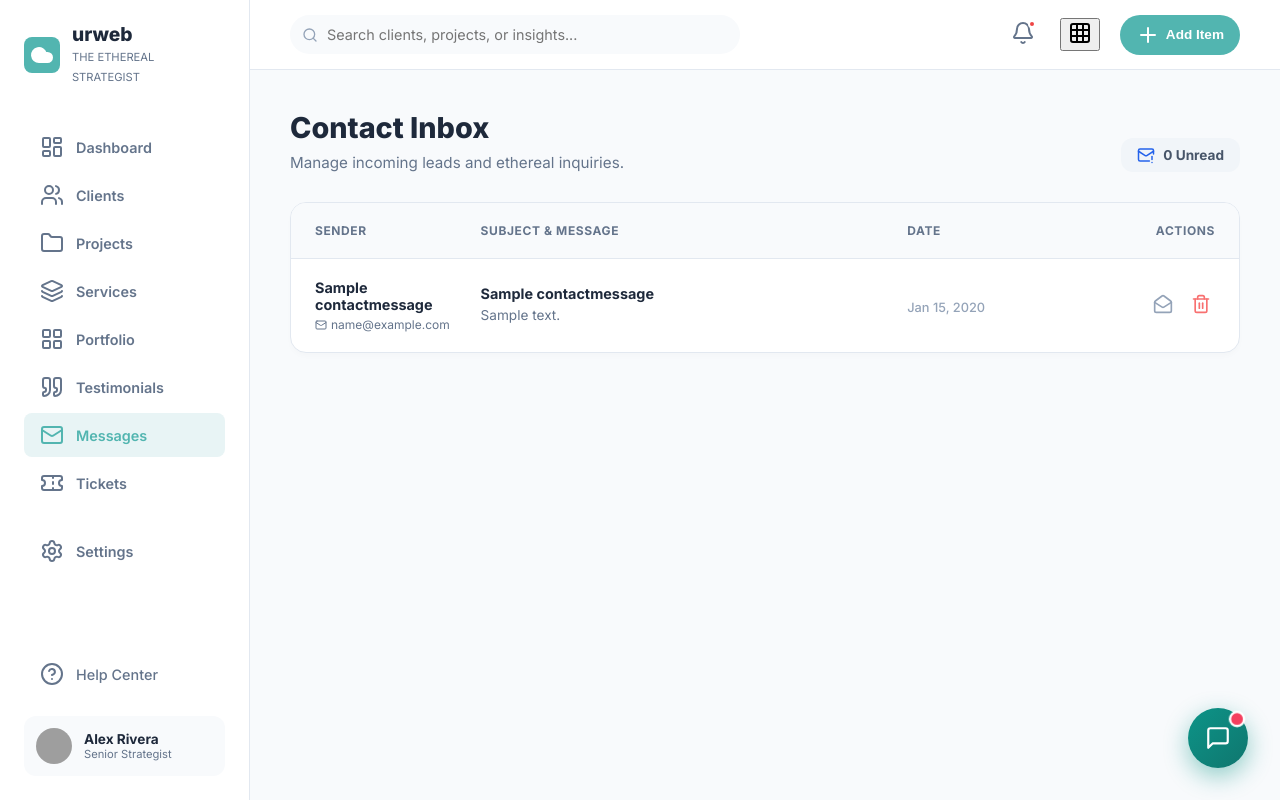
After one commit to Saiful-Haque/urweb, a Django app: page /dashboard/messages/ in a window 1280 px wide. The commit adds this page. Run offline with Django 5.2, Linux system fonts and the light colour scheme; a user stored in the database is signed in; tables that the repository leaves empty hold one stand-in row (values such as "Sample post"); one stand-in notice (Sample message) is shown; grey boxes are pictures that could not be loaded.

Commit message:
feat: Phase 6 - Add Contact Message Inbox with Read/Unread Tracking

```diff
--- a/core/models.py
+++ b/core/models.py
@@ -15,6 +15,7 @@ class ContactMessage(models.Model):
     email = models.EmailField()
     subject = models.CharField(max_length=200)
     message = models.TextField()
+    is_read = models.BooleanField(default=False)
     created_at = models.DateTimeField(auto_now_add=True)
 
     def __str__(self):
--- a/core/templates/core/admin_base.html
+++ b/core/templates/core/admin_base.html
@@ -56,6 +56,9 @@
             </a>
             <a href="{% url 'core:testimonials_manager' %}" class="nav-item {% if active_tab == 'testimonials' %}active{% endif %}">
                 <i data-lucide="quote"></i> Testimonials
+            </a>
+            <a href="{% url 'core:messages_inbox' %}" class="nav-item {% if active_tab == 'messages' %}active{% endif %}">
+                <i data-lucide="mail"></i> Messages
             </a>
             <a href="#" class="nav-item {% if active_tab == 'tickets' %}active{% endif %}">
                 <i data-lucide="ticket"></i> Tickets
--- /dev/null
+++ b/core/templates/core/messages_inbox.html
@@ -0,0 +1,176 @@
+{% extends "core/admin_base.html" %}
+
+{% block title %}Inbox | urweb{% endblock %}
+
+{% block admin_content %}
+
+<!-- Toast Messages -->
+{% if messages %}
+<div id="toast-container" style="position: fixed; top: 24px; right: 32px; z-index: 10000; display: flex; flex-direction: column; gap: 10px;">
+    {% for msg in messages %}
+    <div style="
+        background: {% if 'success' in msg.tags %}#ECFDF5; border-left: 4px solid #10B981; color: #065F46;
+        {% else %}#FEF2F2; border-left: 4px solid #EF4444; color: #991B1B;{% endif %}
+        padding: 14px 20px; border-radius: 10px; font-weight: 600; font-size: 0.9rem;
+        box-shadow: 0 4px 20px rgba(0,0,0,0.1); min-width: 280px;
+        animation: slideInRight 0.3s ease;">{{ msg }}</div>
+    {% endfor %}
+</div>
+<style>@keyframes slideInRight { from { transform: translateX(40px); opacity: 0; } to { transform: translateX(0); opacity: 1; } }</style>
+<script>setTimeout(() => { const c = document.getElementById('toast-container'); if (c) c.style.transition = '0.4s', c.style.opacity = '0', setTimeout(() => c.remove(), 400); }, 3500);</script>
+{% endif %}
+
+<div class="content-header" style="display: flex; justify-content: space-between; align-items: flex-end; margin-bottom: 30px;">
+    <div>
+        <h1 style="font-size: 1.8rem; margin: 0 0 8px 0; font-weight: 800;">Contact Inbox</h1>
+        <p style="color: var(--text-muted); margin: 0; font-size: 0.95rem;">Manage incoming leads and ethereal inquiries.</p>
+    </div>
+    <div style="background: #F1F5F9; padding: 8px 16px; border-radius: 12px; display: flex; align-items: center; gap: 8px; font-weight: 700; color: #475569; font-size: 0.85rem;">
+        <i data-lucide="mail-warning" style="width: 18px; height: 18px; color: #2563EB;"></i>
+        {{ unread_count }} Unread
+    </div>
+</div>
+
+<!-- Messages List -->
+<div class="dashboard-panel" style="padding: 0; overflow: hidden; background: white;">
+    <div class="status-table-container">
+        <table class="status-table" style="width: 100%; border-collapse: collapse;">
+            <thead>
+                <tr style="background: #F8FAFC;">
+                    <th style="padding: 20px 24px; text-align: left; font-size: 0.75rem; color: #64748B; text-transform: uppercase; letter-spacing: 0.05em; width: 20%;">SENDER</th>
+                    <th style="padding: 20px 0; text-align: left; font-size: 0.75rem; color: #64748B; text-transform: uppercase; letter-spacing: 0.05em; width: 45%;">SUBJECT & MESSAGE</th>
+                    <th style="padding: 20px 0; text-align: left; font-size: 0.75rem; color: #64748B; text-transform: uppercase; letter-spacing: 0.05em; width: 15%;">DATE</th>
+                    <th style="padding: 20px 24px; text-align: right; font-size: 0.75rem; color: #64748B; text-transform: uppercase; letter-spacing: 0.05em;">ACTIONS</th>
+                </tr>
+            </thead>
+            <tbody>
+                {% for msg in contact_messages %}
+                <tr style="border-top: 1px solid #F1F5F9; {% if not msg.is_read %}background: #F0F9FF;{% endif %} transition: background 0.2s;">
+                    <td style="padding: 20px 24px;">
+                        <div style="display: flex; flex-direction: column; gap: 4px;">
+                            <span style="font-weight: 700; color: #1E293B; font-size: 0.9rem;">{{ msg.name }}</span>
+                            <span style="color: #64748B; font-size: 0.75rem; display: flex; align-items: center; gap: 4px;">
+                                <i data-lucide="mail" style="width: 12px; height: 12px;"></i> {{ msg.email }}
+                            </span>
+                        </div>
+                    </td>
+                    <td style="padding: 20px 0;">
+                        <div style="cursor: pointer;" onclick="viewMessage('{{ msg.name|escapejs }}', '{{ msg.email|escapejs }}', '{{ msg.subject|escapejs }}', '{{ msg.message|escapejs }}', '{{ msg.created_at|date:'F d, Y H:i' }}')">
+                            <span style="font-weight: 700; color: #1E293B; display: block; margin-bottom: 4px; font-size: 0.9rem;">{{ msg.subject }}</span>
+                            <p style="color: #64748B; margin: 0; font-size: 0.85rem; display: -webkit-box; -webkit-line-clamp: 1; -webkit-box-orient: vertical; overflow: hidden; line-height: 1.4;">
+                                {{ msg.message }}
+                            </p>
+                        </div>
+                    </td>
+                    <td style="padding: 20px 0;">
+                        <span style="color: #94A3B8; font-size: 0.8rem; font-weight: 500;">{{ msg.created_at|date:"M d, Y" }}</span>
+                    </td>
+                    <td style="padding: 20px 24px; text-align: right;">
+                        <div style="display: flex; gap: 10px; justify-content: flex-end; align-items: center;">
+                            <form action="{% url 'core:message_toggle_read' msg.pk %}" method="POST" style="display: inline;">
+                                {% csrf_token %}
+                                <button type="submit" title="Mark as {% if msg.is_read %}unread{% else %}read{% endif %}"
+                                    style="background: none; border: none; color: {% if msg.is_read %}#94A3B8{% else %}#2563EB{% endif %}; cursor: pointer; padding: 4px;">
+                                    <i data-lucide="{% if msg.is_read %}mail-open{% else %}mail{% endif %}" style="width: 20px; height: 20px;"></i>
+                                </button>
+                            </form>
+                            <button onclick="confirmDeleteMessage({{ msg.pk }}, '{{ msg.name|escapejs }}')"
+                                style="background: none; border: none; color: #F87171; cursor: pointer; padding: 4px;" title="Delete Message">
+                                <i data-lucide="trash-2" style="width: 20px; height: 20px;"></i>
+                            </button>
+                        </div>
+                    </td>
+                </tr>
+                {% empty %}
+                <tr>
+                    <td colspan="4" style="text-align: center; padding: 80px 24px; color: #94A3B8;">
+                         <i data-lucide="inbox" style="width: 48px; height: 48px; display: block; margin: 0 auto 16px; opacity: 0.3;"></i>
+                         Inbox is empty. When clients reach out, their messages will appear here.
+                    </td>
+                </tr>
+                {% endfor %}
+            </tbody>
+        </table>
+    </div>
+</div>
+
+<!-- ═══════ MESSAGE DETAIL MODAL ═══════ -->
+<dialog id="messageDetailModal" class="admin-modal" style="max-width: 600px;">
+    <div class="modal-content" style="padding: 0;">
+        <div class="modal-header" style="padding: 24px; border-bottom: 1px solid #F1F5F9;">
+            <div style="display: flex; align-items: center; gap: 12px;">
+                <div style="width: 40px; height: 40px; background: #F0F9FF; border-radius: 12px; display: flex; align-items: center; justify-content: center; color: #0EA5E9;">
+                    <i data-lucide="user" style="width: 20px; height: 20px;"></i>
+                </div>
+                <div>
+                    <h2 id="modal-msg-name" style="font-size: 1.1rem; margin: 0;"></h2>
+                    <p id="modal-msg-email" style="color: #64748B; font-size: 0.8rem; margin: 0;"></p>
+                </div>
+            </div>
+            <button onclick="document.getElementById('messageDetailModal').close()"><i data-lucide="x"></i></button>
+        </div>
+        <div class="form-body" style="padding: 30px 40px;">
+             <div style="margin-bottom: 24px;">
+                 <span style="font-size: 0.7rem; color: #94A3B8; font-weight: 800; text-transform: uppercase; letter-spacing: 0.05em; display: block; margin-bottom: 8px;">Subject</span>
+                 <p id="modal-msg-subject" style="font-weight: 700; color: #1E293B; font-size: 1rem; margin: 0;"></p>
+             </div>
+             <div>
+                 <span style="font-size: 0.7rem; color: #94A3B8; font-weight: 800; text-transform: uppercase; letter-spacing: 0.05em; display: block; margin-bottom: 8px;">Message Content</span>
+                 <div id="modal-msg-content" style="color: #475569; font-size: 0.95rem; line-height: 1.6; white-space: pre-wrap;"></div>
+             </div>
+             <div style="margin-top: 30px; padding-top: 20px; border-top: 1px dashed #E2E8F0; display: flex; justify-content: space-between; align-items: center;">
+                 <span id="modal-msg-date" style="color: #94A3B8; font-size: 0.75rem;"></span>
+                 <a id="modal-reply-btn" href="#" style="background: #2563EB; color: white; padding: 8px 16px; border-radius: 8px; font-weight: 600; font-size: 0.85rem; text-decoration: none; display: flex; align-items: center; gap: 8px;">
+                     <i data-lucide="reply" style="width: 14px; height: 14px;"></i> Reply via Email
+                 </a>
+             </div>
+        </div>
+    </div>
+</dialog>
+
+<!-- ═══════ DELETE MESSAGE MODAL ═══════ -->
+<dialog id="deleteMessageModal" class="admin-modal">
+    <div class="modal-content">
+        <div class="modal-header">
+            <div style="display: flex; align-items: center; gap: 12px;">
+                <div style="width: 36px; height: 36px; background: #FEF2F2; border-radius: 10px; display: flex; align-items: center; justify-content: center; color: #EF4444;">
+                    <i data-lucide="alert-triangle" style="width: 18px; height: 18px;"></i>
+                </div>
+                <h2>Delete Inquiry</h2>
+            </div>
+            <button onclick="document.getElementById('deleteMessageModal').close()"><i data-lucide="x"></i></button>
+        </div>
+        <div class="form-body" style="padding: 20px 0;">
+            <p style="color: #475569; margin: 0; line-height: 1.6;"> Are you sure you want to delete the message from <strong id="delete-msg-name" style="color: #EF4444;"></strong>? This action is permanent.</p>
+        </div>
+        <form id="deleteMessageForm" method="POST">
+            {% csrf_token %}
+            <div class="modal-footer">
+                <button type="button" class="btn" onclick="document.getElementById('deleteMessageModal').close()">Cancel</button>
+                <button type="submit" class="btn" style="background: #EF4444; color: white; border: none;">Delete Permanently</button>
+            </div>
+        </form>
+    </div>
+</dialog>
+
+{% endblock %}
+
+{% block extra_scripts %}
+<script>
+function viewMessage(name, email, subject, content, date) {
+    document.getElementById('modal-msg-name').textContent = name;
+    document.getElementById('modal-msg-email').textContent = email;
+    document.getElementById('modal-msg-subject').textContent = subject;
+    document.getElementById('modal-msg-content').textContent = content;
+    document.getElementById('modal-msg-date').textContent = 'Received on ' + date;
+    document.getElementById('modal-reply-btn').href = `mailto:${email}?subject=Re: ${subject}`;
+    document.getElementById('messageDetailModal').showModal();
+}
+
+function confirmDeleteMessage(pk, name) {
+    document.getElementById('delete-msg-name').textContent = name;
+    document.getElementById('deleteMessageForm').action = `/dashboard/messages/${pk}/delete/`;
+    document.getElementById('deleteMessageModal').showModal();
+}
+</script>
+{% endblock %}
--- a/core/urls.py
+++ b/core/urls.py
@@ -31,4 +31,7 @@ urlpatterns = [
     path('dashboard/testimonials/add/', views.testimonial_add, name='testimonial_add'),
     path('dashboard/testimonials/<int:pk>/edit/', views.testimonial_edit, name='testimonial_edit'),
     path('dashboard/testimonials/<int:pk>/delete/', views.testimonial_delete, name='testimonial_delete'),
+    path('dashboard/messages/', views.messages_inbox, name='messages_inbox'),
+    path('dashboard/messages/<int:pk>/toggle-read/', views.message_toggle_read, name='message_toggle_read'),
+    path('dashboard/messages/<int:pk>/delete/', views.message_delete, name='message_delete'),
 ]
--- a/core/views.py
+++ b/core/views.py
@@ -5,7 +5,7 @@ from django.core.mail import send_mail
 from django.template.loader import render_to_string
 from django.conf import settings
 from .forms import ContactForm, ClientForm, ProjectForm, ServiceForm, PortfolioForm, TestimonialForm
-from .models import Service, Project, Testimonial, Client
+from .models import Service, Project, Testimonial, Client, ContactMessage
 
 # Create your views here.
 def home(request):
@@ -298,4 +298,33 @@ def testimonial_delete(request, pk):
         name = testimonial.client_name
         testimonial.delete()
         messages.success(request, f'Testimonial from "{name}" deleted.')
-    return redirect('core:testimonials_manager')
+
+# ─── Contact Messages CRUD ─────────────────────────────────────
+@login_required
+def messages_inbox(request):
+    all_messages = ContactMessage.objects.all().order_by('-created_at')
+    unread_count = ContactMessage.objects.filter(is_read=False).count()
+    return render(request, 'core/messages_inbox.html', {
+        'active_tab': 'messages',
+        'contact_messages': all_messages,
+        'unread_count': unread_count,
+    })
+
+@login_required
+def message_toggle_read(request, pk):
+    msg = get_object_or_404(ContactMessage, pk=pk)
+    if request.method == 'POST':
+        msg.is_read = not msg.is_read
+        msg.save()
+        status = "read" if msg.is_read else "unread"
+        messages.success(request, f'Message from {msg.name} marked as {status}.')
+    return redirect('core:messages_inbox')
+
+@login_required
+def message_delete(request, pk):
+    msg = get_object_or_404(ContactMessage, pk=pk)
+    if request.method == 'POST':
+        name = msg.name
+        msg.delete()
+        messages.success(request, f'Message from "{name}" deleted.')
+    return redirect('core:messages_inbox')
```
